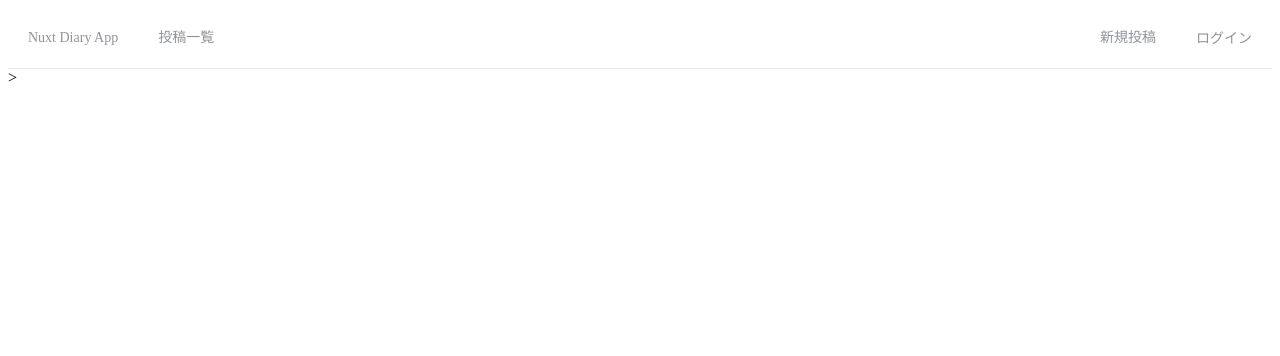
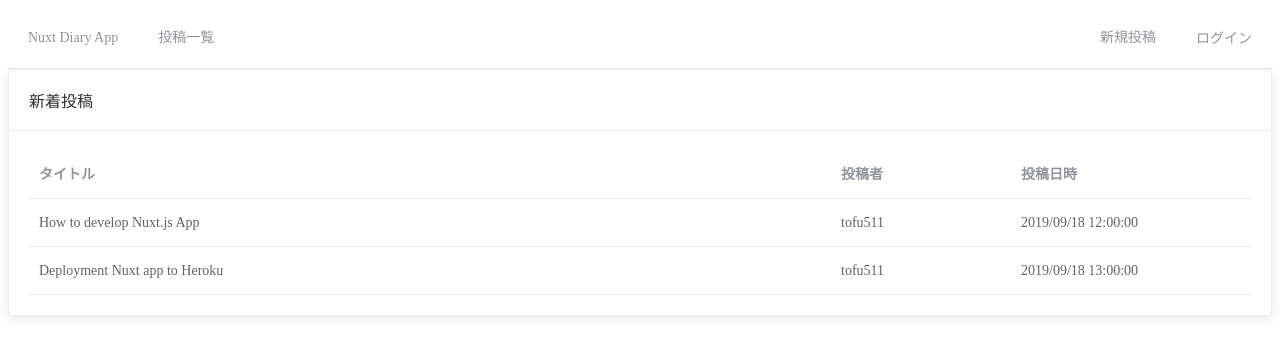
Before and after one commit to tofu511/nuxt-beginners-guide, a Nuxt app in the folder nuxt-blog/: page /posts in a window 1280 px wide. Shown: the top 356 px of the page. Built offline with nearby package versions, Linux system fonts and the light colour scheme.

Commit message:
add posts page

```diff
--- a/nuxt-blog/app/layouts/default.vue
+++ b/nuxt-blog/app/layouts/default.vue
@@ -2,7 +2,7 @@
   <div>
     <TheHeader />
     <div class="wrapper">
-      <nuxt class="container" />>
+      <nuxt class="container" />
     </div>
   </div>
 </template>
--- a/nuxt-blog/app/pages/index.vue
+++ b/nuxt-blog/app/pages/index.vue
@@ -1,72 +1,45 @@
 <template>
-  <div class="container">
-    <div>
-      <logo />
-      <h1 class="title">
-        nuxt-blog
-      </h1>
-      <h2 class="subtitle">
-        My stellar Nuxt.js project
-      </h2>
-      <div class="links">
-        <a
-          href="https://nuxtjs.org/"
-          target="_blank"
-          class="button--green"
-        >
-          Documentation
-        </a>
-        <a
-          href="https://github.com/nuxt/nuxt.js"
-          target="_blank"
-          class="button--grey"
-        >
-          GitHub
-        </a>
+  <section class="container">
+    <el-card style="flex: 1">
+      <div slot="header" class="clearfix">
+        <span>ログイン</span>
       </div>
-    </div>
-  </div>
+      <form>
+        <div class="form-content">
+          <span>ユーザーID</span>
+          <el-input placeholder="" v-model="formData.id" />
+        </div>
+        <div class="form-content">
+          <el-checkbox v-model="isCreateMode">アカウントを作成する</el-checkbox>
+        </div>
+        <div class="text-right">
+          <el-button type="primary">{{buttonText}}</el-button>
+        </div>
+      </form>
+    </el-card>
+  </section>
 </template>
 
 <script>
-import Logo from '~/components/Logo.vue'
-
 export default {
-  components: {
-    Logo
+  asyncData() {
+    return {
+      isCreateMode: false,
+      formData: {
+        id: ''
+      }
+    }
+  },
+  computed: {
+    buttonText() {
+      return this.isCreateMode ? '新規登録' : 'ログイン'
+    }
   }
 }
 </script>
 
-<style>
-.container {
-  margin: 0 auto;
-  min-height: 100vh;
-  display: flex;
-  justify-content: center;
-  align-items: center;
-  text-align: center;
-}
-
-.title {
-  font-family: 'Quicksand', 'Source Sans Pro', -apple-system, BlinkMacSystemFont,
-    'Segoe UI', Roboto, 'Helvetica Neue', Arial, sans-serif;
-  display: block;
-  font-weight: 300;
-  font-size: 100px;
-  color: #35495e;
-  letter-spacing: 1px;
-}
-
-.subtitle {
-  font-weight: 300;
-  font-size: 42px;
-  color: #526488;
-  word-spacing: 5px;
-  padding-bottom: 15px;
-}
-
-.links {
-  padding-top: 15px;
+<style scoped>
+.form-content {
+  margin: 16px 0;
 }
 </style>
--- /dev/null
+++ b/nuxt-blog/app/pages/posts/index.vue
@@ -0,0 +1,57 @@
+<template>
+  <section class="container posts-page">
+    <el-card>
+      <div slot="header" class="clearfix">
+        <span>新着投稿</span>
+      </div>
+      <el-table
+        :data="showPosts"
+        style="width: 100%"
+        class="table"
+      >
+        <el-table-column prop="title" label="タイトル">
+        </el-table-column>
+        <el-table-column prop="user.id" label="投稿者" width="180">
+        </el-table-column>
+        <el-table-column prop="created_at" label="投稿日時" width="240">
+        </el-table-column>
+      </el-table>
+    </el-card>
+  </section>
+</template>
+
+
+<script>
+export default {
+  computed: {
+    showPosts() {
+      return [
+        {
+          id: '001',
+          title: 'How to develop Nuxt.js App',
+          body: 'Lorem ipsum...',
+          created_at: '2019/09/18 12:00:00',
+          user: {
+            id: 'tofu511'
+          }
+        },
+        {
+          id: '002',
+          title: 'Deployment Nuxt app to Heroku',
+          body: 'Lorem ipsum...',
+          created_at: '2019/09/18 13:00:00',
+          user: {
+            id: 'tofu511'
+          }
+        },
+      ]
+    }
+  }
+}
+</script>
+
+<style scoped>
+.post-page .el-table__row {
+  cursor: pointer;
+}
+</style>
```
